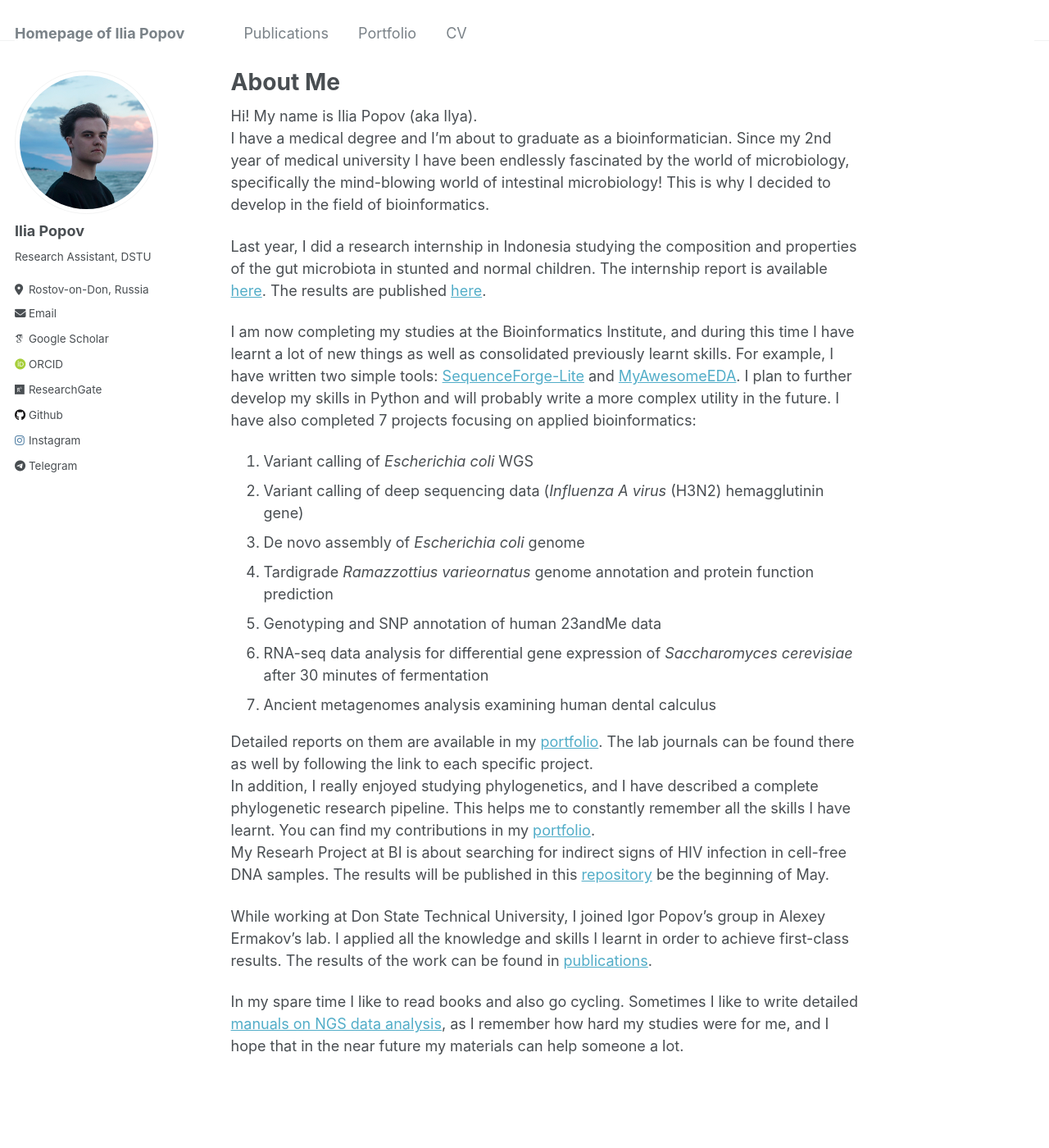
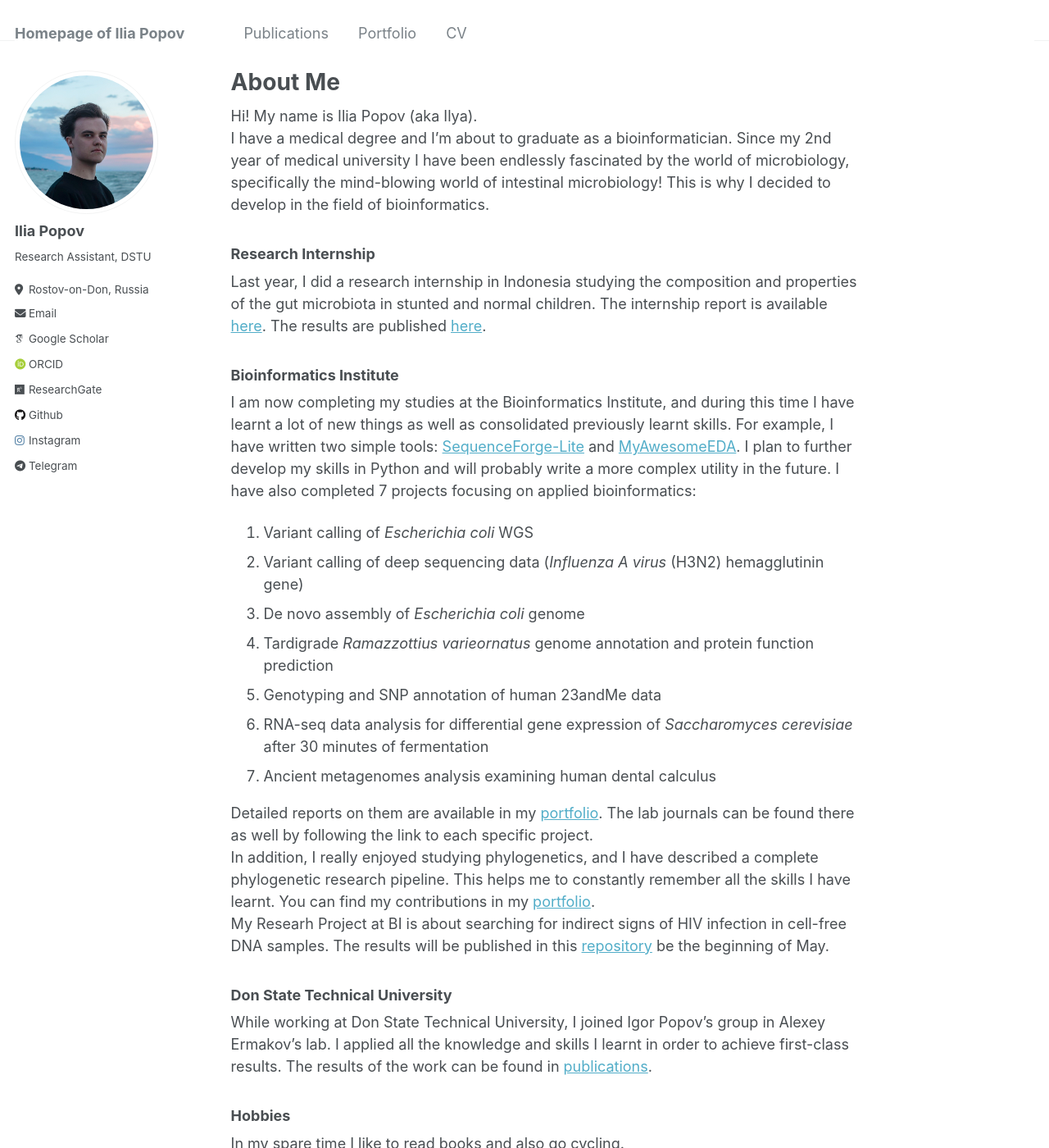
Before and after one commit to iliapopov17/iliapopov17.github.io, a Jekyll site: the page built from _pages/about.md, in a window 1280 px wide and 1400 px high. Shown: the whole window at 82% size. Built offline with Jekyll 4.4.1, drawn with Linux system fonts in a browser that asks for light colours; some web fonts are replaced; some of the changed text lies outside the part shown.

Commit message:
update about

```diff
--- a/_pages/about.md
+++ b/_pages/about.md
@@ -10,7 +10,11 @@ redirect_from:
 Hi! My name is Ilia Popov (aka Ilya).<br>
 I have a medical degree and I'm about to graduate as a bioinformatician. Since my 2nd year of medical university I have been endlessly fascinated by the world of microbiology, specifically the mind-blowing world of intestinal microbiology! This is why I decided to develop in the field of bioinformatics.<br>
 
+### Research Internship
+
 Last year, I did a research internship in Indonesia studying the composition and properties of the gut microbiota in stunted and normal children. The internship report is available [here](https://iliapopov17.github.io/portfolio/portfolio-1/). The results are published [here](https://iliapopov17.github.io/publication/2024-03-29-paper-10).<br>
+
+### Bioinformatics Institute
 
 I am now completing my studies at the Bioinformatics Institute, and during this time I have learnt a lot of new things as well as consolidated previously learnt skills. For example, I have written two simple tools: [SequenceForge-Lite](https://iliapopov17.github.io/portfolio/portfolio-3/) and [MyAwesomeEDA](https://iliapopov17.github.io/portfolio/portfolio-4/). I plan to further develop my skills in Python and will probably write a more complex utility in the future. I have also completed 7 projects focusing on applied bioinformatics:<br>
   1. Variant calling of _Escherichia coli_ WGS<br>
@@ -25,6 +29,11 @@ Detailed reports on them are available in my [portfolio](https://iliapopov17.git
 In addition, I really enjoyed studying phylogenetics, and I have described a complete phylogenetic research pipeline. This helps me to constantly remember all the skills I have learnt. You can find my contributions in my [portfolio](https://iliapopov17.github.io/portfolio/portfolio-6/).<br>
 My Researh Project at BI is about searching for indirect signs of HIV infection in cell-free DNA samples. The results will be published in this [repository](https://github.com/iliapopov17/The-shadow-of-HIV) be the beginning of May.<br>
 
+### Don State Technical University
+
 While working at Don State Technical University, I joined Igor Popov's group in Alexey Ermakov's lab. I applied all the knowledge and skills I learnt in order to achieve first-class results. The results of the work can be found in [publications](https://iliapopov17.github.io/publications/).<br>
 
-In my spare time I like to read books and also go cycling. Sometimes I like to write detailed [manuals on NGS data analysis](https://iliapopov17.github.io/portfolio/portfolio-7/), as I remember how hard my studies were for me, and I hope that in the near future my materials can help someone a lot.<br>
+### Hobbies
+
+In my spare time I like to read books and also go cycling.<br>
+Sometimes I like to write detailed [manuals on NGS data analysis](https://iliapopov17.github.io/portfolio/portfolio-7/), as I remember how hard my studies were for me, and I hope that in the near future my materials can help someone a lot.<br>
```
